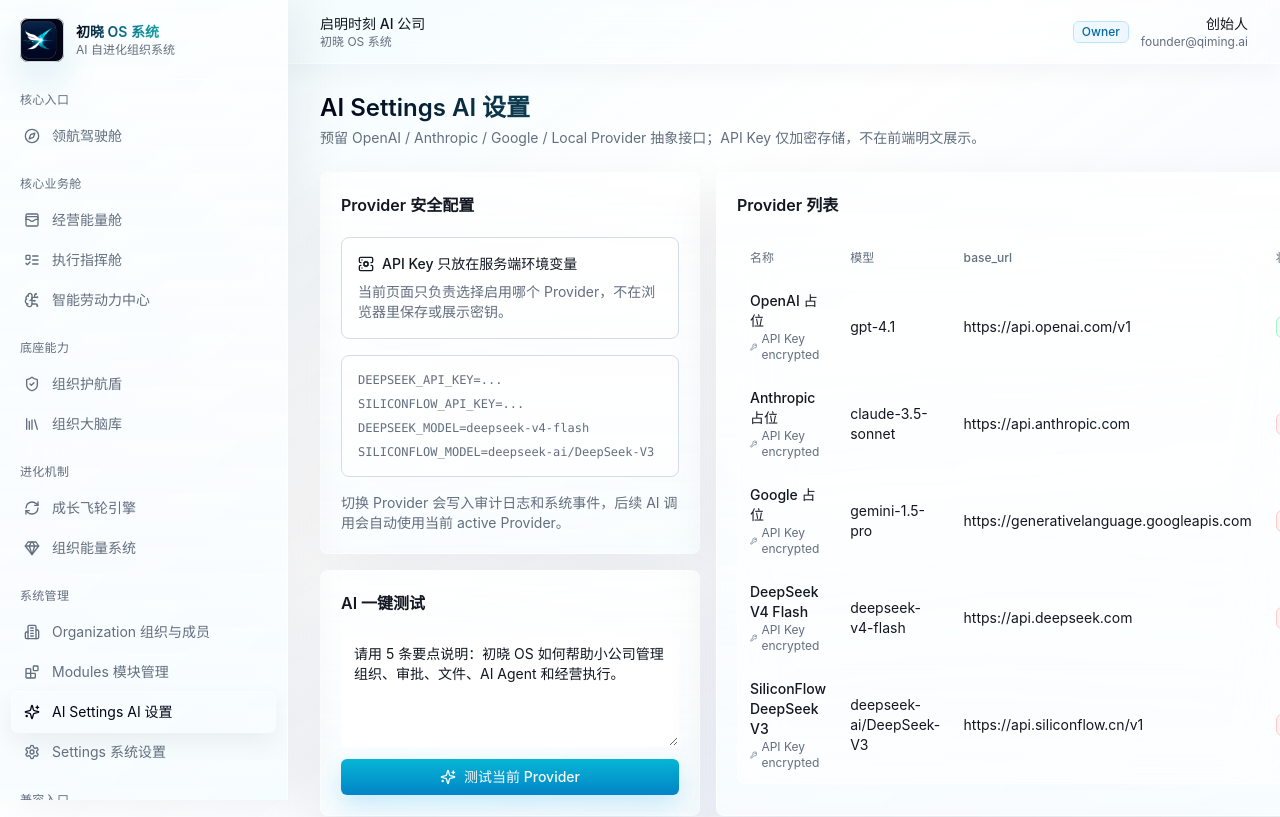
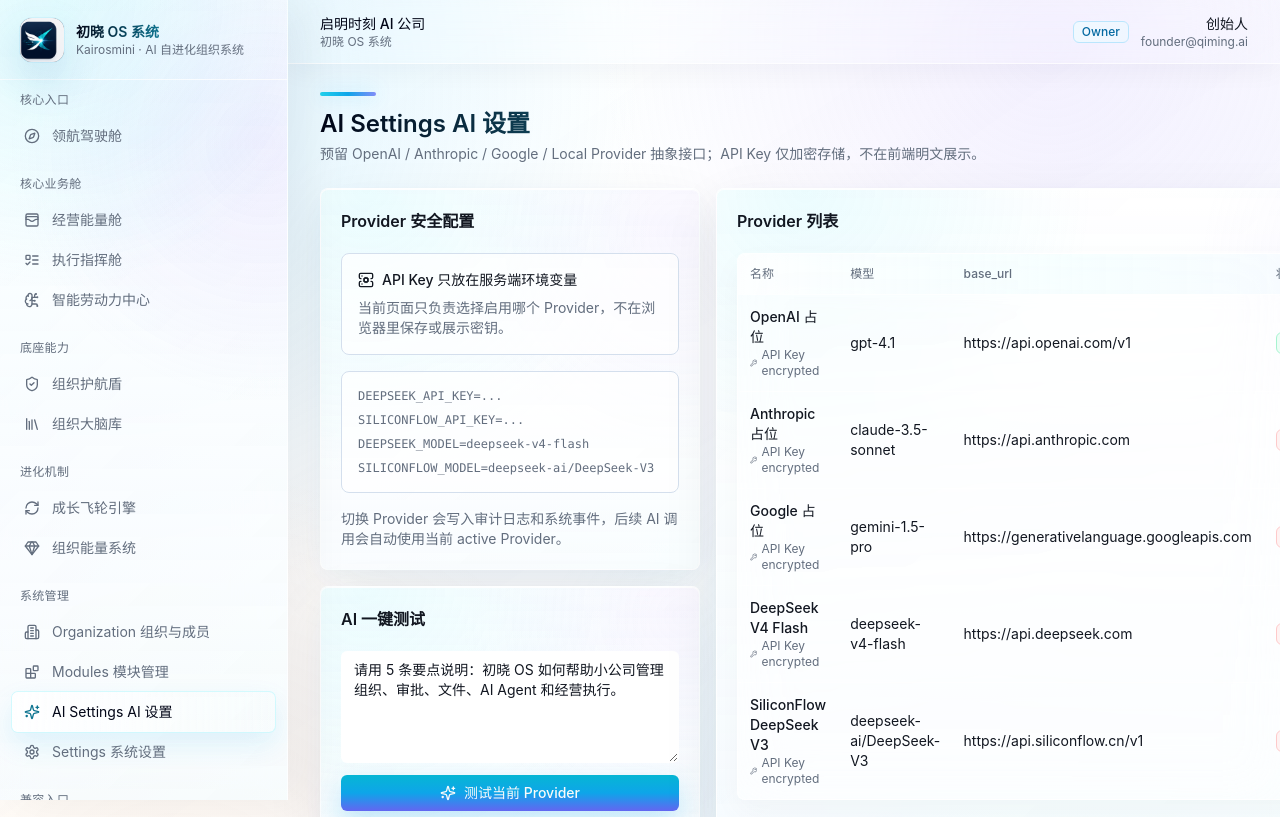
Before and after one commit to linkdt-glitch/chuxiao-os, a Next.js app: page /ai-settings in a window 1280 px wide. Shown: the top 817 px of the page. Built offline with nearby package versions, Linux system fonts and the light colour scheme; no server answers.

Commit message:
Refresh Kairosmini light UI

```diff
--- a/app/(auth)/login/page.tsx
+++ b/app/(auth)/login/page.tsx
@@ -17,21 +17,32 @@
   const initialMessage = params?.error ? errorMessages[params.error] ?? params.error : undefined;
 
   return (
-    <main className="flex min-h-screen items-center justify-center p-4">
-      <Card className="w-full max-w-md overflow-hidden">
+    <main className="relative flex min-h-screen items-center justify-center overflow-hidden p-4">
+      <div className="pointer-events-none absolute inset-x-0 top-10 mx-auto h-56 max-w-4xl rounded-full bg-gradient-to-r from-cyan-200/35 via-indigo-200/24 to-rose-200/30 blur-3xl" />
+      <Card className="relative w-full max-w-lg overflow-hidden">
         <CardHeader className="items-center text-center">
-          <div className="brand-glow mb-2 flex h-24 w-24 items-center justify-center overflow-hidden rounded-lg bg-slate-950/95">
+          <div className="brand-wordmark-frame mb-4 w-full">
             <Image
-              src="/brand/chuxiao-mark.png"
+              src="/brand/kairosmini-logo.png"
+              alt="Kairosmini"
+              width={862}
+              height={774}
+              priority
+              className="mx-auto h-28 w-full object-contain"
+            />
+          </div>
+          <div className="brand-mark-frame mb-2 flex h-20 w-20 items-center justify-center overflow-hidden rounded-xl">
+            <Image
+              src="/brand/kairosmini-mark.png"
               alt="初晓 OS"
-              width={96}
-              height={96}
+              width={80}
+              height={80}
               priority
               className="h-full w-full object-cover"
             />
           </div>
           <CardTitle>初晓 OS 系统</CardTitle>
-          <CardDescription>登录初晓 OS；邮箱登录后进入组织工作台。</CardDescription>
+          <CardDescription>Kairosmini · 登录后进入组织工作台。</CardDescription>
         </CardHeader>
         <CardContent>
           <LoginForm initialMessage={initialMessage} />
--- a/app/globals.css
+++ b/app/globals.css
@@ -3,22 +3,22 @@
 @tailwind utilities;
 
 :root {
-  --background: 210 42% 98%;
+  --background: 205 65% 98%;
   --foreground: 220 28% 10%;
   --card: 0 0% 100%;
   --card-foreground: 220 28% 10%;
-  --primary: 198 86% 38%;
+  --primary: 193 88% 38%;
   --primary-foreground: 0 0% 98%;
-  --secondary: 210 34% 96%;
+  --secondary: 210 46% 96%;
   --secondary-foreground: 220 24% 15%;
-  --muted: 210 34% 95%;
+  --muted: 214 42% 95%;
   --muted-foreground: 216 12% 44%;
-  --accent: 180 78% 39%;
+  --accent: 258 76% 66%;
   --accent-foreground: 0 0% 100%;
   --destructive: 0 72% 51%;
   --destructive-foreground: 0 0% 98%;
-  --border: 215 28% 87%;
-  --input: 215 28% 87%;
+  --border: 214 42% 88%;
+  --input: 214 42% 88%;
   --ring: 187 76% 42%;
   --radius: 8px;
 }
@@ -31,8 +31,16 @@
   @apply bg-background text-foreground antialiased;
   font-family: -apple-system, BlinkMacSystemFont, "SF Pro Display", "SF Pro Text", "Helvetica Neue", Arial, sans-serif;
   background:
-    linear-gradient(145deg, rgba(239, 251, 255, 0.92) 0%, rgba(255, 255, 255, 0.98) 36%, rgba(244, 248, 255, 0.94) 68%, rgba(240, 253, 250, 0.9) 100%);
+    radial-gradient(circle at 10% 8%, rgba(125, 211, 252, 0.22), transparent 32rem),
+    radial-gradient(circle at 82% 4%, rgba(196, 181, 253, 0.2), transparent 28rem),
+    radial-gradient(circle at 80% 78%, rgba(153, 246, 228, 0.18), transparent 34rem),
+    radial-gradient(circle at 14% 86%, rgba(253, 186, 116, 0.12), transparent 30rem),
+    linear-gradient(145deg, rgba(247, 253, 255, 0.96) 0%, rgba(255, 255, 255, 0.98) 38%, rgba(247, 249, 255, 0.96) 68%, rgba(241, 253, 250, 0.92) 100%);
   min-height: 100vh;
+}
+
+::selection {
+  background: rgba(34, 211, 238, 0.26);
 }
 
 .scrollbar-thin {
@@ -41,22 +49,27 @@
 
 .surface-gradient {
   background:
-    linear-gradient(180deg, rgba(255, 255, 255, 0.82), rgba(247, 252, 255, 0.7)),
-    linear-gradient(135deg, rgba(219, 246, 255, 0.46), rgba(240, 245, 255, 0.38) 50%, rgba(235, 253, 250, 0.42));
+    radial-gradient(circle at 20% 0%, rgba(103, 232, 249, 0.18), transparent 18rem),
+    radial-gradient(circle at 92% 18%, rgba(167, 139, 250, 0.13), transparent 16rem),
+    linear-gradient(180deg, rgba(255, 255, 255, 0.86), rgba(247, 252, 255, 0.72)),
+    linear-gradient(135deg, rgba(219, 246, 255, 0.48), rgba(243, 240, 255, 0.38) 50%, rgba(235, 253, 250, 0.42));
   backdrop-filter: blur(24px) saturate(1.35);
 }
 
 .panel-gradient {
   background:
-    linear-gradient(180deg, rgba(255, 255, 255, 0.88), rgba(249, 253, 255, 0.72)),
-    linear-gradient(135deg, rgba(223, 247, 255, 0.34), rgba(238, 245, 255, 0.28) 54%, rgba(237, 253, 250, 0.3));
+    radial-gradient(circle at 12% 0%, rgba(103, 232, 249, 0.12), transparent 18rem),
+    radial-gradient(circle at 96% 12%, rgba(196, 181, 253, 0.11), transparent 14rem),
+    linear-gradient(180deg, rgba(255, 255, 255, 0.9), rgba(249, 253, 255, 0.76)),
+    linear-gradient(135deg, rgba(223, 247, 255, 0.36), rgba(245, 241, 255, 0.3) 54%, rgba(237, 253, 250, 0.32));
   backdrop-filter: blur(18px) saturate(1.22);
 }
 
 .mac-window {
   border: 1px solid rgba(255, 255, 255, 0.72);
   box-shadow:
-    0 20px 55px rgba(15, 23, 42, 0.08),
+    0 22px 60px rgba(15, 23, 42, 0.075),
+    0 8px 28px rgba(14, 165, 233, 0.045),
     0 1px 0 rgba(255, 255, 255, 0.86) inset;
 }
 
@@ -64,6 +77,27 @@
   box-shadow:
     0 16px 38px rgba(15, 118, 178, 0.14),
     0 0 0 1px rgba(255, 255, 255, 0.82) inset;
+}
+
+.brand-mark-frame {
+  background:
+    linear-gradient(180deg, rgba(5, 18, 40, 0.98), rgba(3, 16, 34, 0.96)),
+    radial-gradient(circle at 62% 48%, rgba(34, 211, 238, 0.35), transparent 42%);
+  box-shadow:
+    0 18px 42px rgba(15, 118, 178, 0.18),
+    0 0 0 1px rgba(255, 255, 255, 0.72) inset,
+    0 0 0 1px rgba(14, 165, 233, 0.08);
+}
+
+.brand-wordmark-frame {
+  border-radius: 18px;
+  border: 1px solid rgba(255, 255, 255, 0.78);
+  background:
+    radial-gradient(circle at 50% 24%, rgba(34, 211, 238, 0.12), transparent 18rem),
+    linear-gradient(180deg, rgba(255, 255, 255, 0.88), rgba(248, 253, 255, 0.72));
+  box-shadow:
+    0 18px 48px rgba(15, 23, 42, 0.06),
+    0 1px 0 rgba(255, 255, 255, 0.86) inset;
 }
 
 @keyframes energy-toast-in {
--- a/app/layout.tsx
+++ b/app/layout.tsx
@@ -5,8 +5,8 @@
   title: "初晓 OS 系统",
   description: "AI native company operating system foundation",
   icons: {
-    icon: "/brand/chuxiao-mark.png",
-    apple: "/brand/chuxiao-mark.png"
+    icon: "/brand/kairosmini-mark.png",
+    apple: "/brand/kairosmini-mark.png"
   }
 };
 
--- a/components/layout/page-header.tsx
+++ b/components/layout/page-header.tsx
@@ -10,7 +10,8 @@
   return (
     <div className="mb-6 flex flex-col gap-4 sm:flex-row sm:items-end sm:justify-between">
       <div>
-        <h1 className="bg-gradient-to-r from-slate-950 via-cyan-800 to-teal-500 bg-clip-text text-2xl font-semibold tracking-normal text-transparent">{title}</h1>
+        <div className="mb-3 h-1 w-14 rounded-full bg-gradient-to-r from-cyan-400 via-sky-500 to-indigo-400 shadow-[0_0_20px_rgba(14,165,233,0.28)]" />
+        <h1 className="bg-gradient-to-r from-slate-950 via-cyan-800 to-indigo-500 bg-clip-text text-2xl font-semibold tracking-normal text-transparent">{title}</h1>
         <p className="mt-1 max-w-3xl text-sm text-muted-foreground">{description}</p>
       </div>
       {action ? <div className="shrink-0">{action}</div> : null}
--- a/components/layout/sidebar.tsx
+++ b/components/layout/sidebar.tsx
@@ -30,9 +30,9 @@
     <aside className="surface-gradient fixed inset-y-0 left-0 z-20 hidden w-72 border-r border-white/70 shadow-[18px_0_45px_rgba(15,23,42,0.06)] lg:block">
       <div className="flex h-20 items-center border-b border-white/70 px-5">
         <div className="flex min-w-0 items-center gap-3">
-          <div className="brand-glow flex h-11 w-11 shrink-0 items-center justify-center overflow-hidden rounded-lg bg-slate-950">
+          <div className="brand-mark-frame flex h-11 w-11 shrink-0 items-center justify-center overflow-hidden rounded-xl">
             <Image
-              src="/brand/chuxiao-mark.png"
+              src="/brand/kairosmini-mark.png"
               alt="初晓 OS"
               width={44}
               height={44}
@@ -40,10 +40,10 @@
             />
           </div>
           <div className="min-w-0">
-            <div className="truncate bg-gradient-to-r from-slate-950 via-cyan-700 to-teal-500 bg-clip-text text-sm font-semibold text-transparent">
+            <div className="truncate bg-gradient-to-r from-slate-950 via-cyan-700 to-indigo-500 bg-clip-text text-sm font-semibold text-transparent">
               初晓 OS 系统
             </div>
-            <div className="text-xs text-muted-foreground">AI 自进化组织系统</div>
+            <div className="text-xs text-muted-foreground">Kairosmini · AI 自进化组织系统</div>
           </div>
         </div>
       </div>
@@ -91,12 +91,12 @@
             className={cn(
               "flex min-h-10 items-center gap-3 rounded-md px-3 py-2 text-sm transition-all",
               active
-                ? "bg-white/82 text-slate-950 shadow-[0_10px_24px_rgba(15,23,42,0.07)] ring-1 ring-white/80"
-                : "text-muted-foreground hover:bg-white/62 hover:text-foreground hover:shadow-sm",
+                ? "bg-gradient-to-r from-white/90 via-cyan-50/82 to-indigo-50/72 text-slate-950 shadow-[0_12px_28px_rgba(14,165,233,0.12)] ring-1 ring-cyan-100/90"
+                : "text-muted-foreground hover:bg-white/66 hover:text-foreground hover:shadow-sm hover:ring-1 hover:ring-white/75",
               disabled && "cursor-not-allowed opacity-60 hover:bg-transparent hover:text-muted-foreground hover:shadow-none"
             )}
           >
-            <Icon className="h-4 w-4 shrink-0" />
+            <Icon className={cn("h-4 w-4 shrink-0", active && "text-cyan-700")} />
             <span className="min-w-0 flex-1 truncate">{module.name}</span>
             {module.status === "coming_soon" ? <Badge variant="warning">Soon</Badge> : null}
           </div>
--- a/components/layout/topbar.tsx
+++ b/components/layout/topbar.tsx
@@ -12,13 +12,13 @@
   user: UserProfile;
 }) {
   return (
-    <header className="sticky top-0 z-10 flex h-16 items-center justify-between border-b border-white/70 bg-white/62 px-4 shadow-[0_8px_26px_rgba(15,23,42,0.04)] backdrop-blur-2xl lg:px-8">
+    <header className="sticky top-0 z-10 flex h-16 items-center justify-between border-b border-white/70 bg-white/68 px-4 shadow-[0_8px_26px_rgba(15,23,42,0.04)] backdrop-blur-2xl lg:px-8">
       <div className="flex min-w-0 items-center gap-3">
-        <div className="flex h-8 w-8 shrink-0 items-center justify-center overflow-hidden rounded-md bg-slate-950 shadow-sm lg:hidden">
-          <Image src="/brand/chuxiao-mark.png" alt="初晓 OS" width={32} height={32} className="h-full w-full object-cover" />
+        <div className="brand-mark-frame flex h-8 w-8 shrink-0 items-center justify-center overflow-hidden rounded-lg lg:hidden">
+          <Image src="/brand/kairosmini-mark.png" alt="初晓 OS" width={32} height={32} className="h-full w-full object-cover" />
         </div>
         <div className="min-w-0">
-          <div className="truncate text-sm font-medium">{organization.name}</div>
+          <div className="truncate text-sm font-medium text-slate-950">{organization.name}</div>
           <div className="text-xs text-muted-foreground">初晓 OS 系统</div>
         </div>
       </div>
--- a/components/ui/button.tsx
+++ b/components/ui/button.tsx
@@ -4,14 +4,14 @@
 import { cn } from "@/lib/utils";
 
 const buttonVariants = cva(
-  "inline-flex items-center justify-center gap-2 whitespace-nowrap rounded-md text-sm font-medium shadow-sm transition-all focus-visible:outline-none focus-visible:ring-2 focus-visible:ring-ring disabled:pointer-events-none disabled:opacity-50",
+  "inline-flex items-center justify-center gap-2 whitespace-nowrap rounded-md text-sm font-medium shadow-sm transition-all duration-200 focus-visible:outline-none focus-visible:ring-2 focus-visible:ring-ring disabled:pointer-events-none disabled:opacity-50",
   {
     variants: {
       variant: {
-        default: "bg-gradient-to-b from-cyan-500 to-sky-600 text-primary-foreground shadow-[0_10px_24px_rgba(14,165,233,0.22)] hover:brightness-105",
-        secondary: "border border-white/75 bg-white/72 text-secondary-foreground backdrop-blur-xl hover:bg-white",
-        outline: "border border-slate-200/80 bg-white/64 backdrop-blur-xl hover:border-cyan-200 hover:bg-cyan-50/70",
-        ghost: "shadow-none hover:bg-white/64",
+        default: "bg-gradient-to-b from-cyan-500 via-sky-500 to-indigo-500 text-primary-foreground shadow-[0_12px_28px_rgba(14,165,233,0.24)] hover:-translate-y-0.5 hover:brightness-105 active:translate-y-0",
+        secondary: "border border-white/75 bg-white/74 text-secondary-foreground backdrop-blur-xl hover:-translate-y-0.5 hover:bg-white",
+        outline: "border border-slate-200/80 bg-white/66 backdrop-blur-xl hover:-translate-y-0.5 hover:border-cyan-200 hover:bg-cyan-50/76",
+        ghost: "shadow-none hover:bg-white/66",
         destructive: "bg-destructive text-destructive-foreground hover:bg-destructive/90"
       },
       size: {
--- a/components/ui/card.tsx
+++ b/components/ui/card.tsx
@@ -5,7 +5,7 @@
   return (
     <div
       className={cn(
-        "panel-gradient mac-window rounded-lg text-card-foreground",
+        "panel-gradient mac-window rounded-lg text-card-foreground transition-shadow duration-200 hover:shadow-[0_24px_70px_rgba(14,165,233,0.08)]",
         className
       )}
       {...props}
--- a/components/ui/empty-state.tsx
+++ b/components/ui/empty-state.tsx
@@ -2,8 +2,10 @@
 
 export function EmptyState({ title, description }: { title: string; description?: string }) {
   return (
-    <div className="flex min-h-40 flex-col items-center justify-center rounded-lg border border-dashed border-sky-200/80 bg-gradient-to-br from-white/70 via-sky-50/45 to-emerald-50/30 p-8 text-center">
-      <Inbox className="mb-3 h-8 w-8 text-muted-foreground" />
+    <div className="flex min-h-40 flex-col items-center justify-center rounded-lg border border-dashed border-sky-200/80 bg-gradient-to-br from-white/76 via-sky-50/52 to-indigo-50/34 p-8 text-center shadow-[0_16px_40px_rgba(14,165,233,0.045)]">
+      <div className="mb-3 rounded-xl border border-white/80 bg-white/70 p-2 shadow-sm">
+        <Inbox className="h-6 w-6 text-cyan-700" />
+      </div>
       <div className="text-sm font-medium">{title}</div>
       {description ? <p className="mt-1 max-w-md text-sm text-muted-foreground">{description}</p> : null}
     </div>
--- a/components/ui/input.tsx
+++ b/components/ui/input.tsx
@@ -7,7 +7,7 @@
       type={type}
       className={cn(
         "flex h-9 w-full rounded-md border border-input bg-background px-3 py-1 text-sm shadow-sm transition-colors placeholder:text-muted-foreground focus-visible:outline-none focus-visible:ring-2 focus-visible:ring-ring disabled:cursor-not-allowed disabled:opacity-50",
-        "border-white/75 bg-white/72 shadow-[0_1px_0_rgba(255,255,255,0.86)_inset] backdrop-blur-xl focus-visible:bg-white",
+        "border-white/75 bg-white/76 shadow-[0_1px_0_rgba(255,255,255,0.9)_inset] backdrop-blur-xl focus-visible:border-cyan-200 focus-visible:bg-white focus-visible:shadow-[0_0_0_4px_rgba(103,232,249,0.14)]",
         className
       )}
       ref={ref}
--- a/components/ui/table.tsx
+++ b/components/ui/table.tsx
@@ -3,14 +3,14 @@
 
 export function Table({ className, ...props }: React.HTMLAttributes<HTMLTableElement>) {
   return (
-    <div className="w-full overflow-auto rounded-lg border border-white/70 bg-white/45 backdrop-blur-xl">
+    <div className="w-full overflow-auto rounded-lg border border-white/75 bg-white/50 shadow-[0_12px_32px_rgba(15,23,42,0.035)] backdrop-blur-xl">
       <table className={cn("w-full caption-bottom text-sm", className)} {...props} />
     </div>
   );
 }
 
 export function TableHeader({ className, ...props }: React.HTMLAttributes<HTMLTableSectionElement>) {
-  return <thead className={cn("[&_tr]:border-b", className)} {...props} />;
+  return <thead className={cn("bg-gradient-to-r from-white/70 via-cyan-50/45 to-indigo-50/35 [&_tr]:border-b", className)} {...props} />;
 }
 
 export function TableBody({ className, ...props }: React.HTMLAttributes<HTMLTableSectionElement>) {
@@ -18,7 +18,7 @@
 }
 
 export function TableRow({ className, ...props }: React.HTMLAttributes<HTMLTableRowElement>) {
-  return <tr className={cn("border-b border-white/70 transition-colors hover:bg-cyan-50/45", className)} {...props} />;
+  return <tr className={cn("border-b border-white/70 transition-colors hover:bg-cyan-50/50", className)} {...props} />;
 }
 
 export function TableHead({ className, ...props }: React.ThHTMLAttributes<HTMLTableCellElement>) {
--- a/components/ui/textarea.tsx
+++ b/components/ui/textarea.tsx
@@ -8,7 +8,7 @@
   <textarea
       className={cn(
         "flex min-h-20 w-full rounded-md border border-input bg-background px-3 py-2 text-sm shadow-sm placeholder:text-muted-foreground focus-visible:outline-none focus-visible:ring-2 focus-visible:ring-ring disabled:cursor-not-allowed disabled:opacity-50",
-        "border-white/75 bg-white/72 shadow-[0_1px_0_rgba(255,255,255,0.86)_inset] backdrop-blur-xl focus-visible:bg-white",
+        "border-white/75 bg-white/76 shadow-[0_1px_0_rgba(255,255,255,0.9)_inset] backdrop-blur-xl focus-visible:border-cyan-200 focus-visible:bg-white focus-visible:shadow-[0_0_0_4px_rgba(103,232,249,0.14)]",
         className
       )}
     ref={ref}
```
